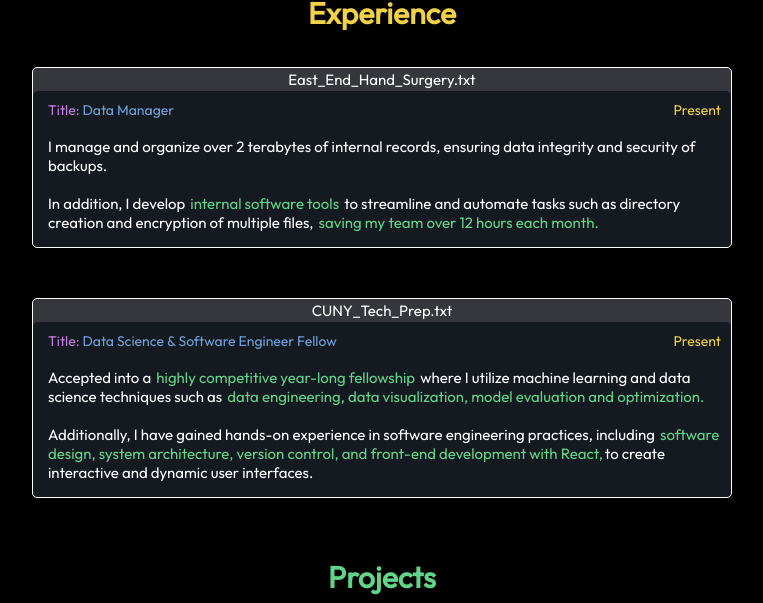
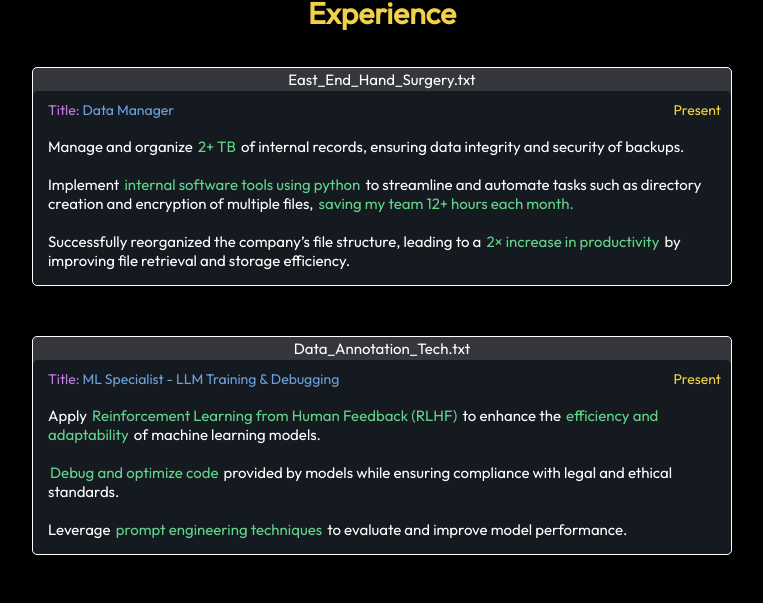
Before and after one commit to Claudio-Perinuzzi/portfolio-website, a React (Vite) app: page / in a window 1280 px wide. Shown: the part 1031-1634 px from the top of the page, without its empty margins (258-1021 px from the left). Built offline with nearby package versions, Linux system fonts and the light colour scheme.

Commit message:
Updated & added experiences

```diff
--- a/src/components/Experience/experienceData.js
+++ b/src/components/Experience/experienceData.js
@@ -4,13 +4,42 @@ export const experienceData = [
         title: 'Data Manager',
         time: 'Present',
         description: [
-            { text: 'I manage and organize over 2 terabytes of internal records, ensuring data integrity and security of backups.', highlight: false },
+            { text: 'Manage and organize ', highlight: false },
+            { text: '2+ TB ', highlight: true },
+            { text: 'of internal records, ensuring data integrity and security of backups.', highlight: false },
             { text: '', break: true },
             { text: '', break: true },
-            { text: 'In addition, I develop ', highlight: false },
-            { text: 'internal software tools', highlight: true },
+            { text: 'Implement', highlight: false },
+            { text: ' internal software tools using python', highlight: true },
             { text: ' to streamline and automate tasks such as directory creation and encryption of multiple files, ', highlight: false },
-            { text: 'saving my team over 12 hours each month.', highlight: true },
+            { text: 'saving my team 12+ hours each month.', highlight: true },
+            { text: '', break: true },
+            { text: '', break: true },
+            { text: 'Successfully reorganized the company’s file structure, leading to a', highlight: false },
+            { text: ' 2× increase in productivity', highlight: true },
+            { text: ' by improving file retrieval and storage efficiency.', highlight: false },
+
+        ]
+    },
+    {
+        fileName: 'Data_Annotation_Tech.txt',
+        title: 'ML Specialist - LLM Training & Debugging',
+        time: 'Present',
+        description: [
+            { text: 'Apply', highlight: false },
+            { text: ' Reinforcement Learning from Human Feedback (RLHF)', highlight: true },
+            { text: ' to enhance the', highlight: false },
+            { text: ' efficiency and adaptability', highlight: true },
+            { text: ' of machine learning models.', highlight: false },
+            { text: '', break: true },
+            { text: '', break: true },
+            { text: 'Debug and optimize code', highlight: true },
+            { text: ' provided by models while ensuring compliance with legal and ethical standards.', highlight: false },
+            { text: '', break: true },
+            { text: '', break: true },
+            { text: 'Leverage', highlight: false },
+            { text: ' prompt engineering techniques', highlight: true },
+            { text: ' to evaluate and improve model performance.', highlight: false },
         ]
     },
     {
```
